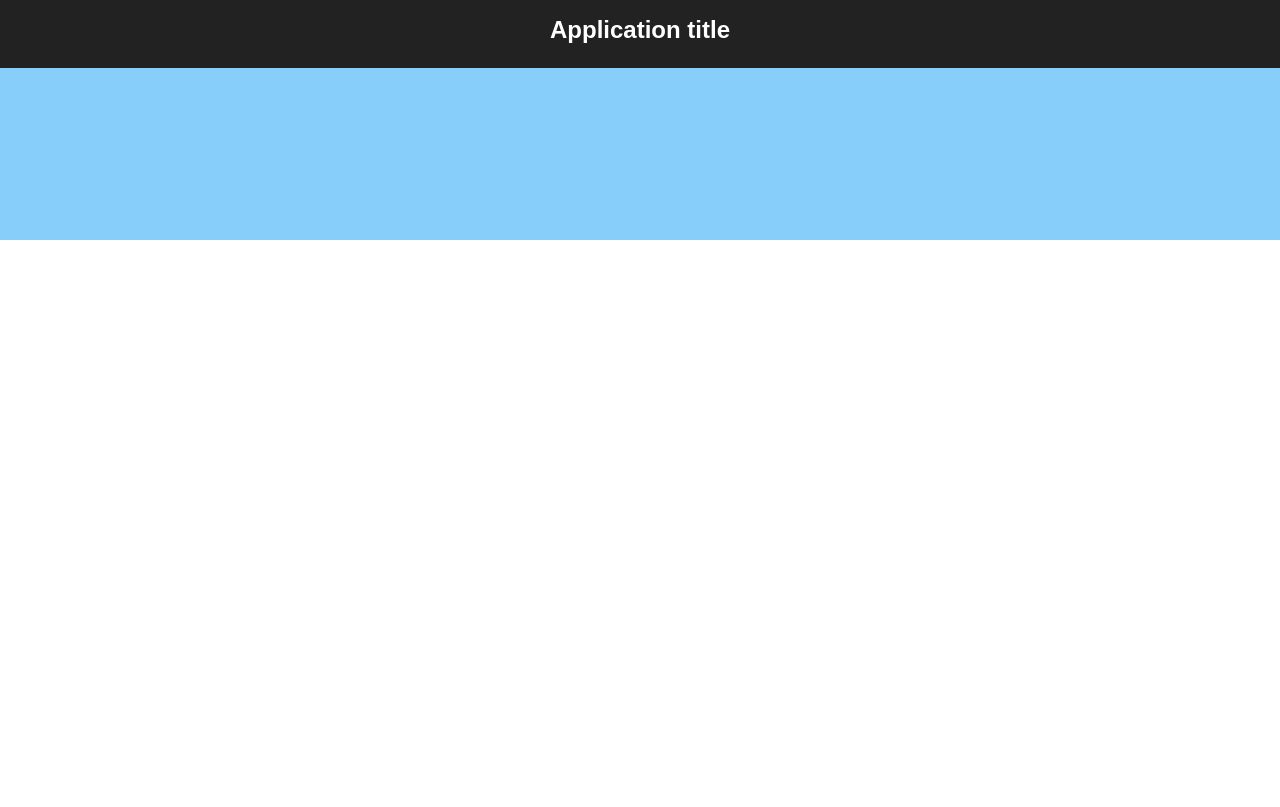
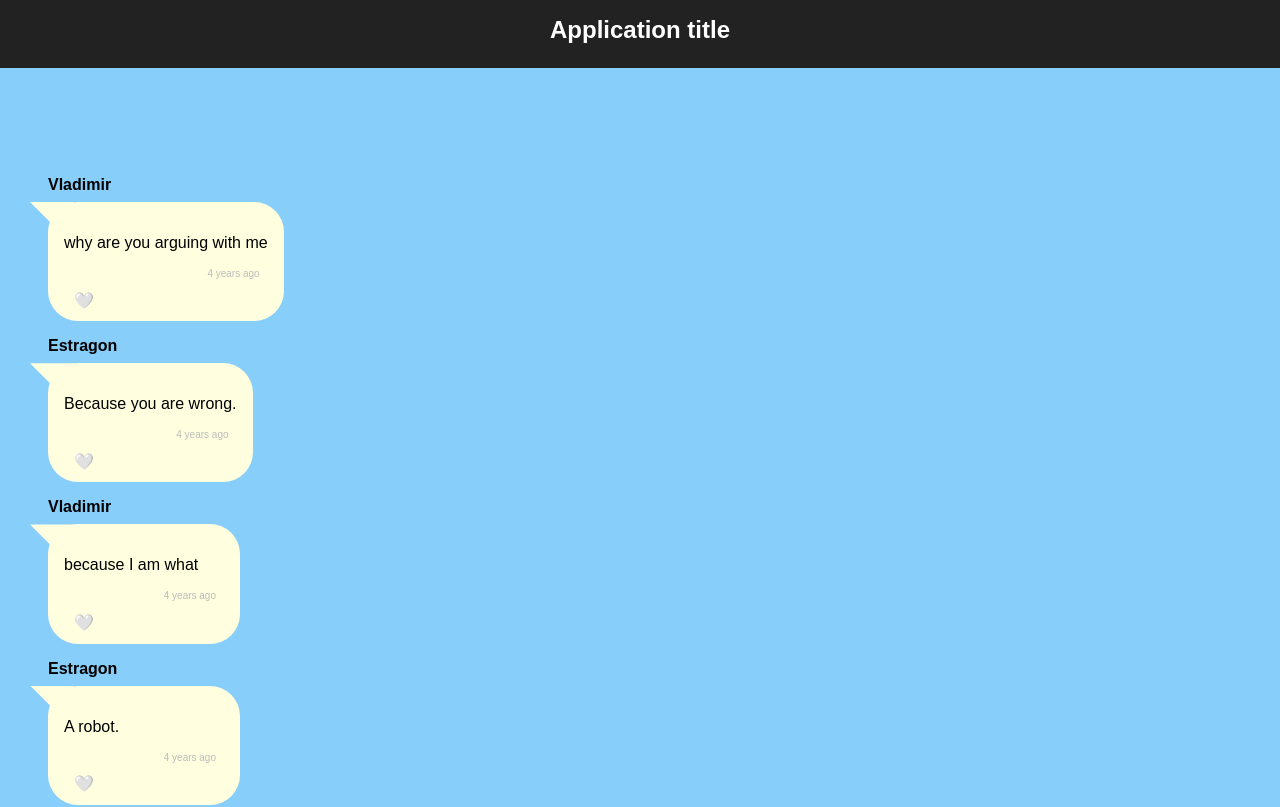
Before and after one commit to AdaGold/react-chatlog, a React (Create React App) app: page / in a window 1280 px wide. Shown: the top 807 px of the page. Built offline with nearby package versions, Linux system fonts and the light colour scheme.

Commit message:
wave1 and wave2 showwing all datas and right time format.

```diff
--- a/src/App.js
+++ b/src/App.js
@@ -1,17 +1,16 @@
 import React from 'react';
 import './App.css';
+import ChatLog from './components/ChatLog';
 import chatMessages from './data/messages.json';
 
 const App = () => {
+  const chatDatas = chatMessages;
   return (
     <div id="App">
       <header>
         <h1>Application title</h1>
       </header>
-      <main>
-        {/* Wave 01: Render one ChatEntry component
-        Wave 02: Render ChatLog component */}
-      </main>
+      <main>{<ChatLog entries={chatDatas} />}</main>
     </div>
   );
 };
--- a/src/components/ChatEntry.js
+++ b/src/components/ChatEntry.js
@@ -1,22 +1,30 @@
+//Presentational Component
+
 import React from 'react';
 import './ChatEntry.css';
+import TimeStamp from './TimeStamp';
 import PropTypes from 'prop-types';
 
 const ChatEntry = (props) => {
   return (
     <div className="chat-entry local">
-      <h2 className="entry-name">Replace with name of sender</h2>
+      <h2 className="entry-name">{props.sender}</h2>
       <section className="entry-bubble">
-        <p>Replace with body of ChatEntry</p>
-        <p className="entry-time">Replace with TimeStamp component</p>
-        <button className="like">🤍</button>
+        <p>{props.body}</p>
+        <p className="entry-time">
+          <TimeStamp time={props.timeStamp} />
+        </p>
+        <button className="like">🤍{props.liked}</button>
       </section>
     </div>
   );
 };
 
 ChatEntry.propTypes = {
-  //Fill with correct proptypes
+  sender: PropTypes.string.isRequired,
+  body: PropTypes.string.isRequired,
+  timeStamp: PropTypes.string.isRequired,
+  liked: PropTypes.bool.isRequired,
 };
 
 export default ChatEntry;
--- /dev/null
+++ b/src/components/ChatLog.js
@@ -0,0 +1,38 @@
+//Container Component
+
+import React from 'react';
+import ChatEntry from './ChatEntry';
+import PropTypes from 'prop-types';
+
+const ChatLog = ({ entries }) => {
+  // function for passing into ChatLog
+  const getChatEntry = (entries) => {
+    return entries.map((chatdata) => {
+      return (
+        <ChatEntry
+          id={chatdata.id}
+          sender={chatdata.sender}
+          body={chatdata.body}
+          timeStamp={chatdata.timeStamp}
+          liked={chatdata.liked}
+        />
+      );
+    });
+  };
+
+  return <section>{getChatEntry(entries)}</section>;
+};
+
+ChatLog.propTypes = {
+  entries: PropTypes.arrayOf(
+    PropTypes.shape({
+      id: PropTypes.number.isRequired,
+      sender: PropTypes.string.isRequired,
+      body: PropTypes.string.isRequired,
+      timeStamp: PropTypes.string.isRequired,
+      liked: PropTypes.bool.isRequired,
+    })
+  ).isRequired,
+};
+
+export default ChatLog;
```
Also changed, not shown: 1 other file (tests, documents, lock files or other folders).
